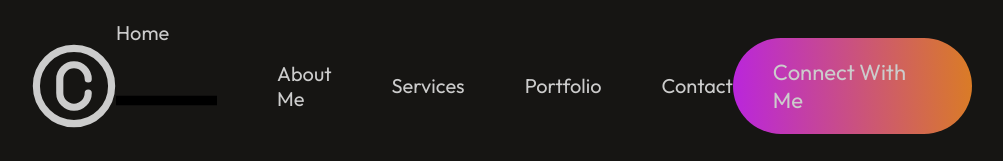
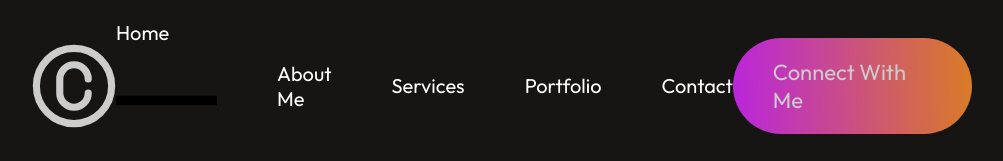
Before and after one commit to claudiahW/CodeWithClaude, a React (Vite) app: page / in a window 1280 px wide. Shown: the top 161 px of the page, without its empty margins (138-1141 px from the left). Built offline with nearby package versions, Linux system fonts and the light colour scheme.

Commit message:
change nav link text color to white

```diff
--- a/src/Navbar.css
+++ b/src/Navbar.css
@@ -35,3 +35,7 @@
   display: flex;
   margin: auto;
 }
+.anchor-link{
+  text-decoration: none;
+  color: #fff;
+}
--- a/src/Navbar.jsx
+++ b/src/Navbar.jsx
@@ -11,35 +11,35 @@ const Navbar = () => {
       <img src={logo} alt="" />
       <ul className="nav-menu">
         <li>
-          <AnchorLink className="anchor-link">
+          <AnchorLink className="anchor-link" href="#home">
             <p onClick={() => setMenu("home")}>Home</p>
           </AnchorLink>
 
           {menu === "home" ? <img src={underline} /> : <></>}
         </li>
         <li>
-          <AnchorLink className="anchor-link" offset={50}>
+          <AnchorLink className="anchor-link" offset={50} href="#about">
             <p onClick={() => setMenu("about")}>About Me</p>
           </AnchorLink>
 
           {menu === "about" ? <img src={underline} /> : <></>}
         </li>
         <li>
-          <AnchorLink className="anchor-link" offset={50}>
+          <AnchorLink className="anchor-link" offset={50} href="#services">
             <p onClick={() => setMenu("services")}>Services</p>
           </AnchorLink>
 
           {menu === "services" ? <img src={underline} /> : <></>}
         </li>
         <li>
-          <AnchorLink className="anchor-link" offset={50}>
+          <AnchorLink className="anchor-link" offset={50} href="#work">
             <p onClick={() => setMenu("work")}>Portfolio</p>
           </AnchorLink>
 
           {menu === "work" ? <img src={underline} /> : <></>}
         </li>
         <li>
-          <AnchorLink className="anchor-link" offset={50}>
+          <AnchorLink className="anchor-link" offset={50} href="#contact">
             <p onClick={() => setMenu("contact")}>Contact</p>
           </AnchorLink>
 
```
